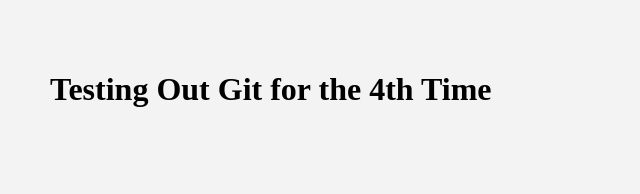
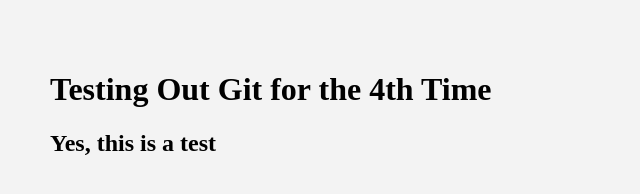
Before and after one commit to iamkiko/git-one, a plain HTML site: page index.html in a window 1280 px wide. Shown: the whole page, without its empty margins (0-640 px from the left). Drawn offline with Linux system fonts and the light colour scheme.

Commit message:
added h2

```diff
--- a/index.html
+++ b/index.html
@@ -8,6 +8,6 @@
   <body>
 
     <h1>Testing Out Git for the 4th Time</h1>
-
+    <h2>Yes, this is a test</h2>
   </body>
 </html>
```
